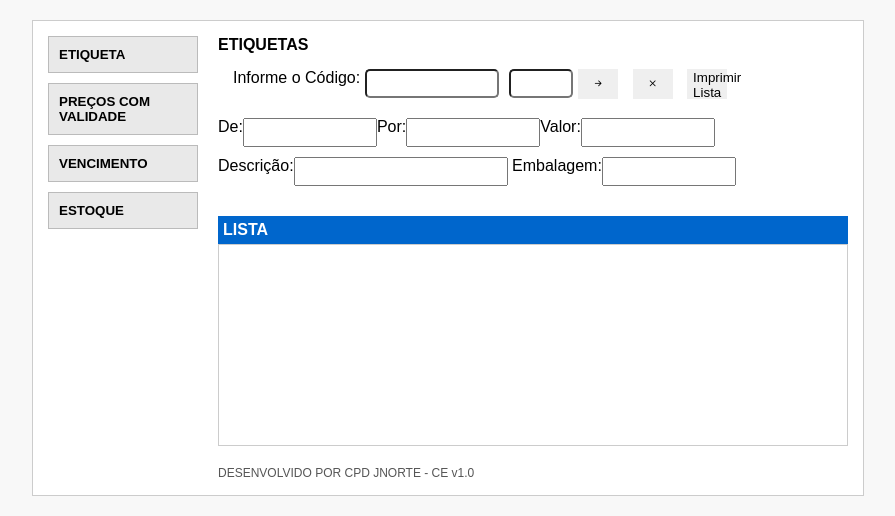
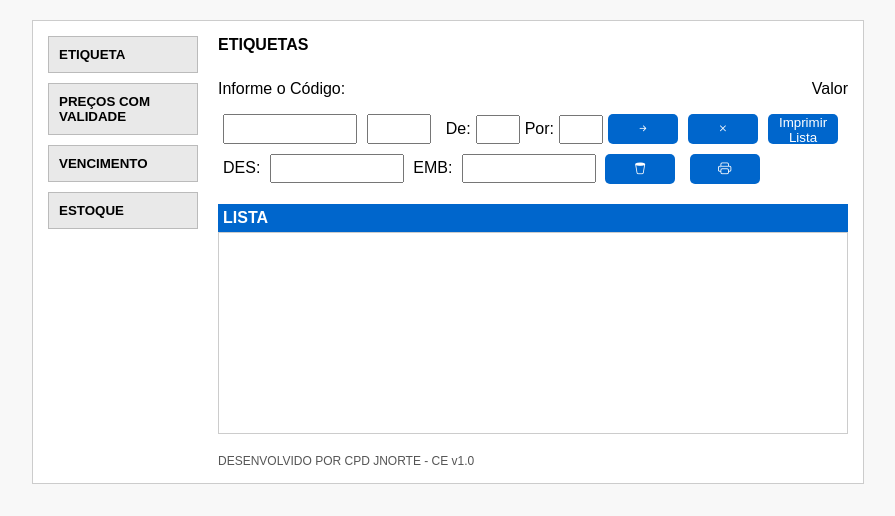
Before and after one commit to Simao-dev/projetox, a plain HTML site: page index.html in a window 1280 px wide. Shown: the whole page, without its empty margins (192-1087 px from the left). Drawn offline with nearby package versions, Linux system fonts and the light colour scheme.

Commit message:
adicionado estilizações

```diff
--- a/index.html
+++ b/index.html
@@ -18,31 +18,34 @@
 
     <div class="form-area">
         <div class="form-header">ETIQUETAS</div>
+        <div class="valor">
+            <p>Informe o Código:</p>
+            <p>Valor</p>
+        </div>
         <div class="input-grupo">
-            <label>Informe o Código:</label>
             <input type="text">
             <input class="digito" type="text">
-            <div class="buttons">
-                <button><i class="bi bi-arrow-right-short"></i></button>
-                <button><i class="bi bi-x"></i></button>
-            <button>Imprimir Lista</button>
-        </div>
-        </div>
-        <div class="input-group">
+        <div class="input-dados">
             <label>De:</label>
             <input type="text">
             <label>Por:</label>
             <input type="text">
-             <label>Valor:</label>
+            <div class="buttons">
+                <button><i class="bi bi-arrow-right-short"></i></button>
+                <button><i class="bi bi-x"></i></button>
+                <button class="imprimir">Imprimir Lista</button>
+            </div>
+        </div>
+
+        </div>
+
+        <div class="input-Descicao">
+            <label>DES:</label>
             <input type="text">
-        </div>
-        <div class="input-group">
-            <label>Descrição:</label>
-            <input type="text" style="width: 200px;">
-        </div>
-        <div class="input-group">
-            <label>Embalagem:</label>
+            <label>EMB:</label>
             <input type="text">
+            <button><i class="bi bi-trash2"></i></button>
+            <button><i class="bi bi-printer"></i></button>
         </div>
         <div class="list-section">
             LISTA
--- a/style.css
+++ b/style.css
@@ -34,37 +34,61 @@ body {
     font-weight: bold;
     margin-bottom: 10px;
 }
+.valor {
+    display: flex;
+    justify-content: space-between;
+}
 .input-grupo{
     display: flex;
-    margin: 15px;
+    justify-content: space-around;
+    margin-bottom: 10px;
 
 }
-.input-grupo>input{
-    margin: 0px  5px 5px;
-    border-radius: 5px;
-}
+
 .input-grupo>input.digito {
     width: 50px;
 }
-.input-group {
-    margin-bottom: 10px;
-    display: inline-flex;
+.input-Descicao > button{
+    border: none;
+    border-radius: 5px;
+    color: white;
+    background-color: #0066cc;
+    width: 70px;
+    height: 30px;
+    margin: 0 5px 0 5px;
+    vertical-align: middle;
+}
+.input-dados {
+    display: flex;
+    align-items: center;
+}
+
+.input-dados > input {
+    width: 30px;
 }
 label {
+    margin: 0 5px 0 5px;
     display: inline-block;
 
 }
-input[type="text"] {
+input {
     width: 120px;
     padding: 5px;
 }
+.buttons{
+    display: flex;
+}
 .buttons button {
     border: none;
-    width: 40px;
+    border-radius: 5px;
+    color: white;
+    background-color: #0066cc;
+    width: 70px;
     height: 30px;
-    margin-right: 10px;
+    margin: 0 5px 0 5px;
     vertical-align: middle;
 }
+
 .list-section {
     margin-top: 20px;
     background: #0066cc;
```
